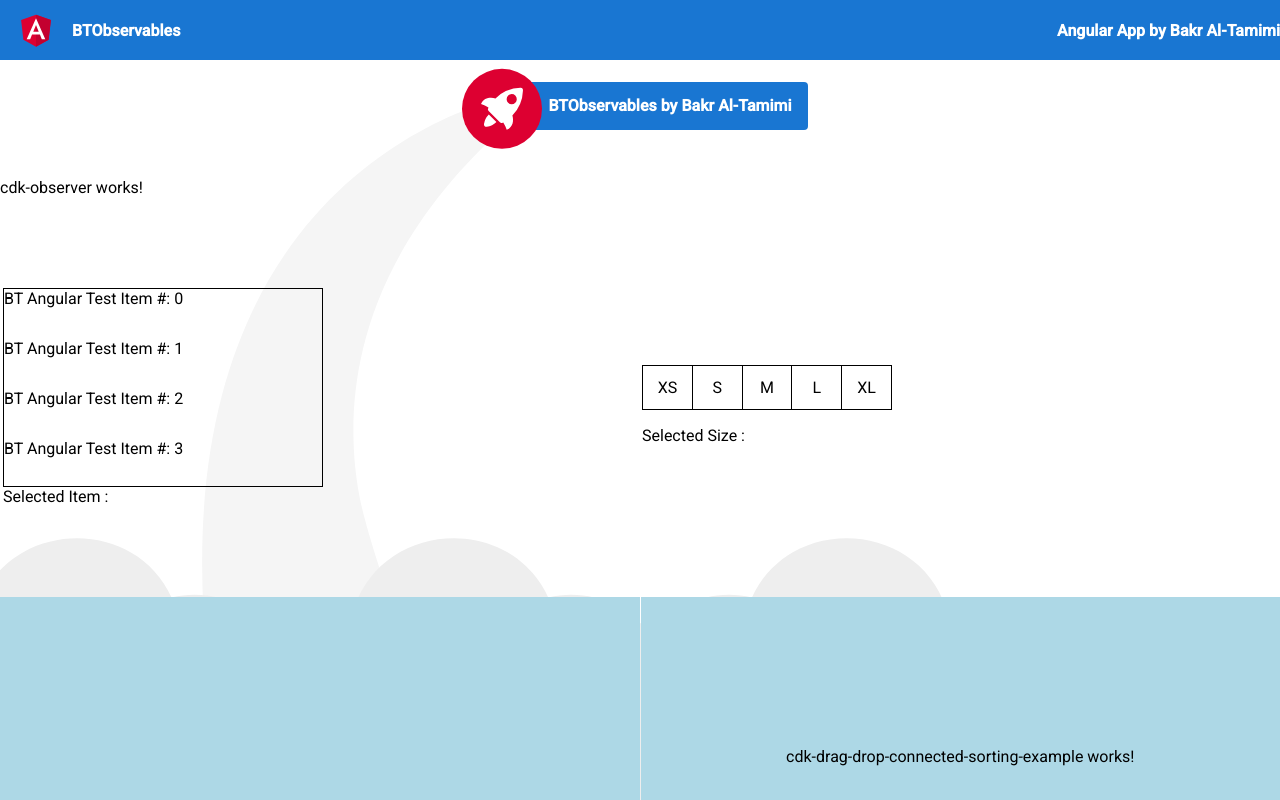
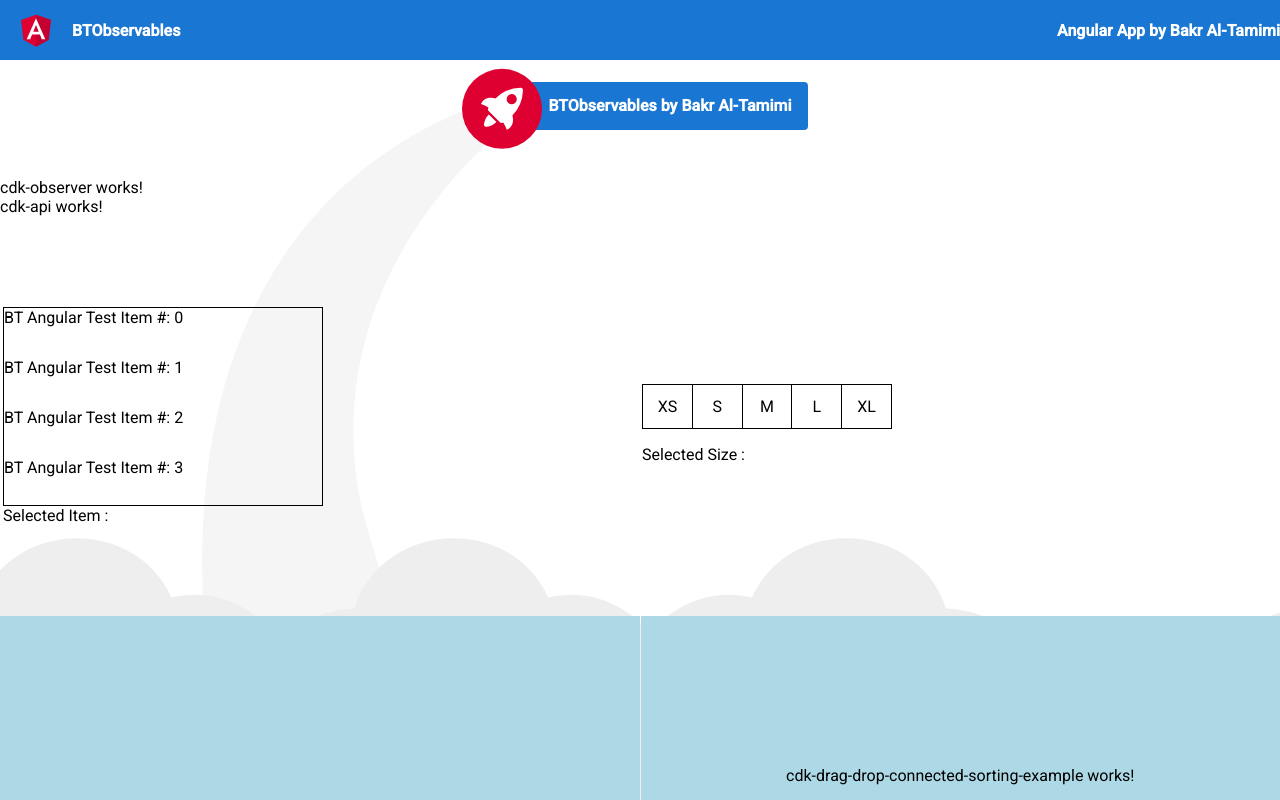
Before and after one commit to Bakr-Al-Tamimi/BTObservables-1, an Angular app: page / in a window 1280 px wide. Shown: the top 800 px of the page. Built offline with nearby package versions, Linux system fonts and the light colour scheme.

Commit message:
log cdk api types

```diff
--- a/src/app/app.component.html
+++ b/src/app/app.component.html
@@ -48,6 +48,7 @@
   </svg>
 </div>
 <app-cdk-observer></app-cdk-observer>
+<app-cdk-api></app-cdk-api>
 <app-items-data-array></app-items-data-array>
 <mat-grid-list cols="2" rowHeight="2:1">
   <mat-grid-tile>
--- a/src/app/app.module.ts
+++ b/src/app/app.module.ts
@@ -12,6 +12,7 @@ import { HttpClientModule } from '@angular/common/http';
 import { ItemsDataArrayComponent } from './data/items-data-array/items-data-array.component';
 import { CdkDragDropConnectedSortingExampleComponent } from './cdk-examples/cdk-drag-drop-connected-sorting-example/cdk-drag-drop-connected-sorting-example.component';
 import { CdkObserverComponent } from './observers/cdk-observer/cdk-observer.component';
+import { CdkApiComponent } from './observers/cdk-api/cdk-api.component';
 
 
 
@@ -22,6 +23,7 @@ import { CdkObserverComponent } from './observers/cdk-observer/cdk-observer.comp
     ItemsDataArrayComponent,
     CdkDragDropConnectedSortingExampleComponent,
     CdkObserverComponent,
+    CdkApiComponent,
   ],
   imports: [
     AppRoutingModule,
--- /dev/null
+++ b/src/app/observers/cdk-api/cdk-api.component.html
@@ -0,0 +1 @@
+<p>cdk-api works!</p>
--- /dev/null
+++ b/src/app/observers/cdk-api/cdk-api.component.ts
@@ -0,0 +1,20 @@
+import { Component, OnInit } from '@angular/core';
+import { getSupportedInputTypes, supportsPassiveEventListeners } from '@angular/cdk/platform';
+
+
+@Component({
+  selector: 'app-cdk-api',
+  templateUrl: './cdk-api.component.html',
+  styleUrls: ['./cdk-api.component.css']
+})
+export class CdkApiComponent implements OnInit {
+
+  constructor() {
+    console.log(supportsPassiveEventListeners());
+    console.log(getSupportedInputTypes());
+  }
+
+  ngOnInit(): void {
+  }
+
+}
```
Also changed, not shown: src/app/observers/cdk-api/cdk-api.component.css (added), 1 other file (tests, documents, lock files or other folders).
